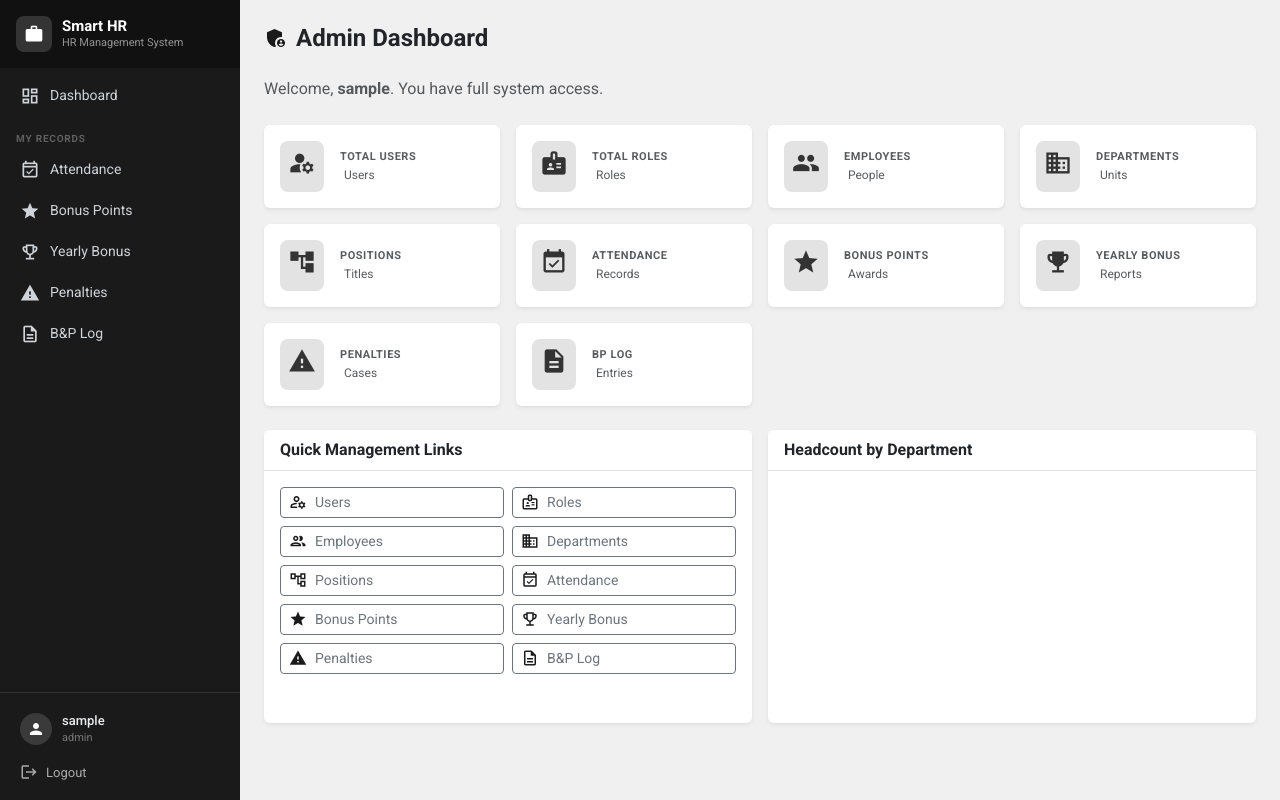
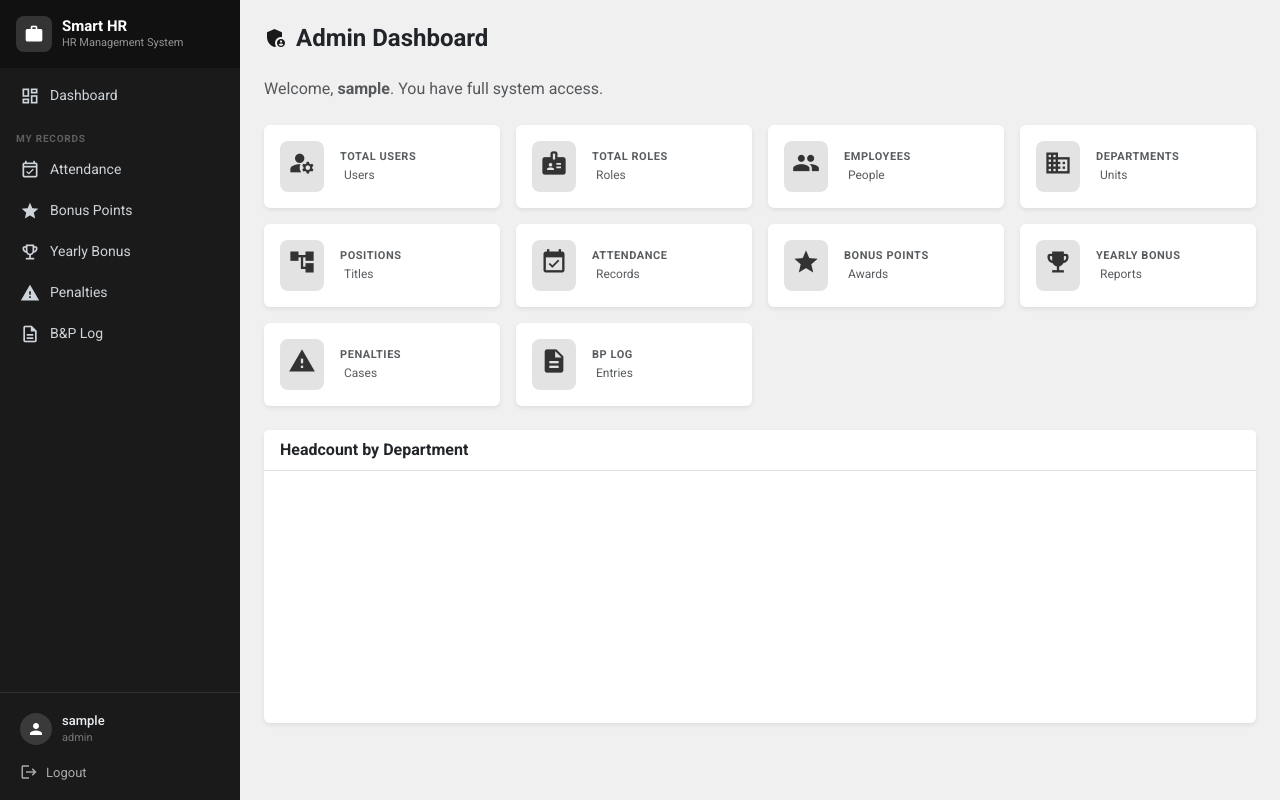
Before and after one commit to knpmn/dbms, a Flask app: template templates/dashboard_admin.html in a window 1280 px wide. Run offline with Flask 3, Linux system fonts and the light colour scheme; the template is opened without the code that fills it, so the values that code supplies are empty; the visitor is signed in with stand-in values (Sample User, id 1); a map, chart or similar area stays blank; some libraries are stand-ins or nearby versions.

Commit message:
Removed Quick Management Links from dashboard and adjusted chart width

```diff
--- a/templates/dashboard_admin.html
+++ b/templates/dashboard_admin.html
@@ -42,36 +42,7 @@
 </div>
 
 <div class="row g-3">
-    <div class="col-12 col-xl-6">
-        <div class="card border-0 shadow-sm h-100">
-            <div class="card-header bg-white border-bottom fw-semibold">Quick Management Links</div>
-            <div class="card-body">
-                <div class="row g-2">
-                    {% for ep, icon, label in [
-                    ('users.list_users','manage_accounts','Users'),
-                    ('roles.list_roles','badge','Roles'),
-                    ('employees.list_employees','people','Employees'),
-                    ('departments.list_departments','business','Departments'),
-                    ('positions.list_positions','account_tree','Positions'),
-                    ('attendance.list_attendance','event_available','Attendance'),
-                    ('bonus_points.list_bonus_points','star','Bonus Points'),
-                    ('yearly_bonus.list_yearly_bonus','emoji_events','Yearly Bonus'),
-                    ('penalties.list_penalties','warning','Penalties'),
-                    ('bp.list_bp','description','B&P Log'),
-                    ] %}
-                    <div class="col-6">
-                        <a href="{{ url_for(ep) }}"
-                            class="btn btn-outline-secondary btn-sm w-100 text-start d-flex align-items-center gap-2">
-                            <span class="material-icons-outlined" style="font-size:18px;color:#1a1a1a">{{ icon }}</span>
-                            {{ label }}
-                        </a>
-                    </div>
-                    {% endfor %}
-                </div>
-            </div>
-        </div>
-    </div>
-    <div class="col-12 col-xl-6">
+    <div class="col-12">
         <div class="card border-0 shadow-sm h-100">
             <div class="card-header bg-white border-bottom fw-semibold">Headcount by Department</div>
             <div class="card-body">
```
Also changed, not shown: templates/dashboard_hr.html (+1 -28 lines).
